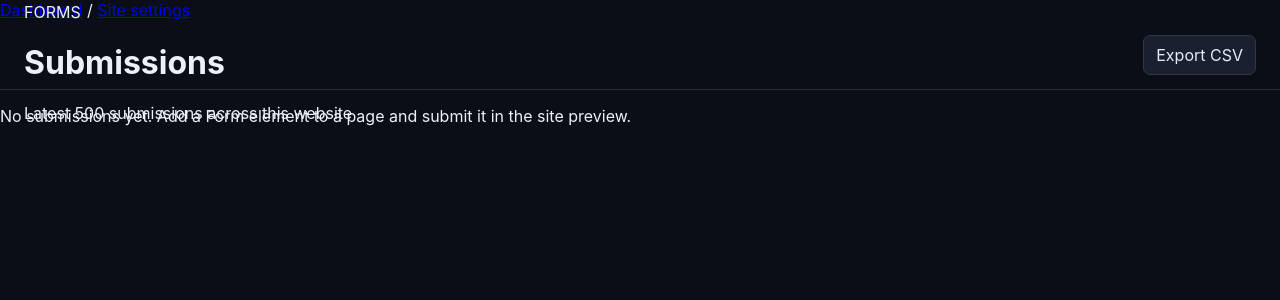
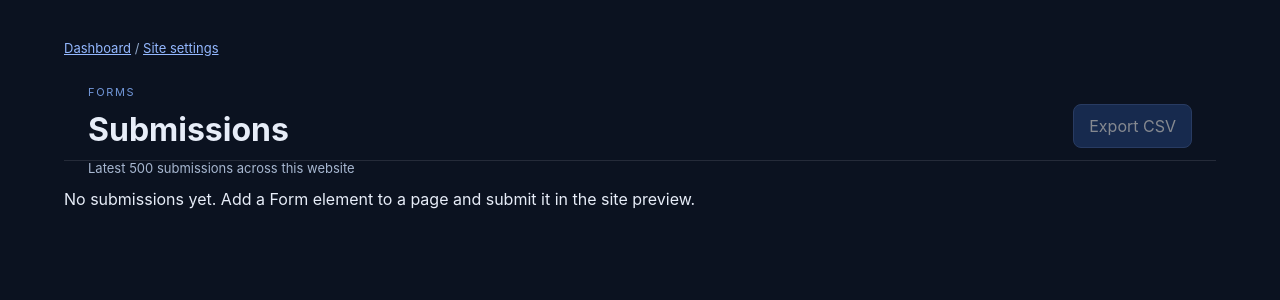
Before and after one commit to neha-coditation/ai-website-builder-cms, a Next.js app: page /forms in a window 1280 px wide. Shown: the top 300 px of the page. Built offline with nearby package versions, Linux system fonts and the light colour scheme.

Commit message:
Style submissions inbox and forms settings link

```diff
--- a/app/style.css
+++ b/app/style.css
@@ -197,3 +197,17 @@
 .studio-settings-fields>label.studio-settings-toggle input{width:16px;height:16px}
 .studio-settings-note{font-size:12px;color:#9aaec9;border-left:2px solid #4c6fac;padding:8px 12px;line-height:1.55}
 @media(max-width:800px){.studio-settings-layout{grid-template-columns:1fr;gap:12px}.studio-settings-sidebar{position:static;flex-direction:row;flex-wrap:wrap}.studio-settings-sidebar button{flex:1 1 130px}.site-settings-form{padding:18px!important}}
+
+/* Phase 37 forms inbox */
+.forms-inbox{min-height:100vh;padding:40px clamp(20px,5vw,80px);background:#0b1220;color:#e7edf8;font-family:Inter,system-ui,sans-serif}
+.forms-inbox nav{font-size:13px;color:#91a7c8}.forms-inbox a{color:#94b8ff}
+.forms-inbox header{display:flex;justify-content:space-between;align-items:center;gap:16px;margin:35px 0 28px}
+.forms-inbox header p{font-size:11px;letter-spacing:.15em;color:#7297d9}.forms-inbox h1{font-size:32px;margin:8px 0}
+.forms-inbox header span{font-size:13px;color:#a7b7d0}
+.forms-inbox header button,.studio-forms-inbox-link{display:inline-flex;align-items:center;justify-content:center;padding:11px 15px;border:1px solid #4665a3;border-radius:8px;background:#24437d;color:#fff;text-decoration:none;cursor:pointer}
+.forms-inbox header button:disabled{opacity:.5;cursor:not-allowed}
+.forms-inbox-table{overflow-x:auto;border:1px solid #31405b;border-radius:10px}
+.forms-inbox table{width:100%;border-collapse:collapse;text-align:left;font-size:13px}
+.forms-inbox th,.forms-inbox td{padding:13px 15px;border-bottom:1px solid #26344c;vertical-align:top;max-width:330px;overflow-wrap:anywhere}
+.forms-inbox th{background:#16233a;color:#aec2e4;font-weight:600}
+.forms-inbox tbody tr:hover{background:#15233a}
```
